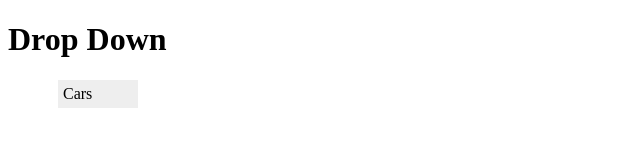
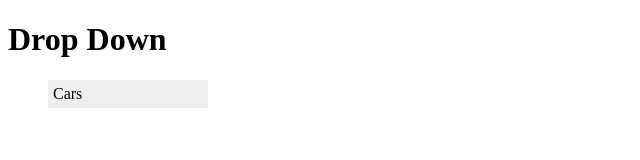
Before and after one commit to scottbrady/zillow, a plain HTML site: page drop-down/index.html in a window 1280 px wide. Shown: the whole page, without its empty margins (0-640 px from the left). Drawn offline with Linux system fonts and the light colour scheme.

Commit message:
Cleaned up the styling a little.

```diff
--- a/drop-down/css/main.css
+++ b/drop-down/css/main.css
@@ -1,9 +1,9 @@
 #cars {
-    width: 100px;
+    width: 150px;
     }
     #cars li {
         list-style: none;
-        margin: 0 10px;
+        margin: 0;
         padding: 0;
         position: relative;
         }
@@ -14,6 +14,7 @@
         padding: 5px 5px;
         margin: 0;
         background-color: #eee;
+        width: 150px;
         }
     #cars ul {
         display: none;
@@ -22,5 +23,7 @@
         position: absolute;
         top: 30px;
         left: 0;
-        width: 200px;
         }
+        #cars ul li {
+            margin-left: 162px;
+            }
```
